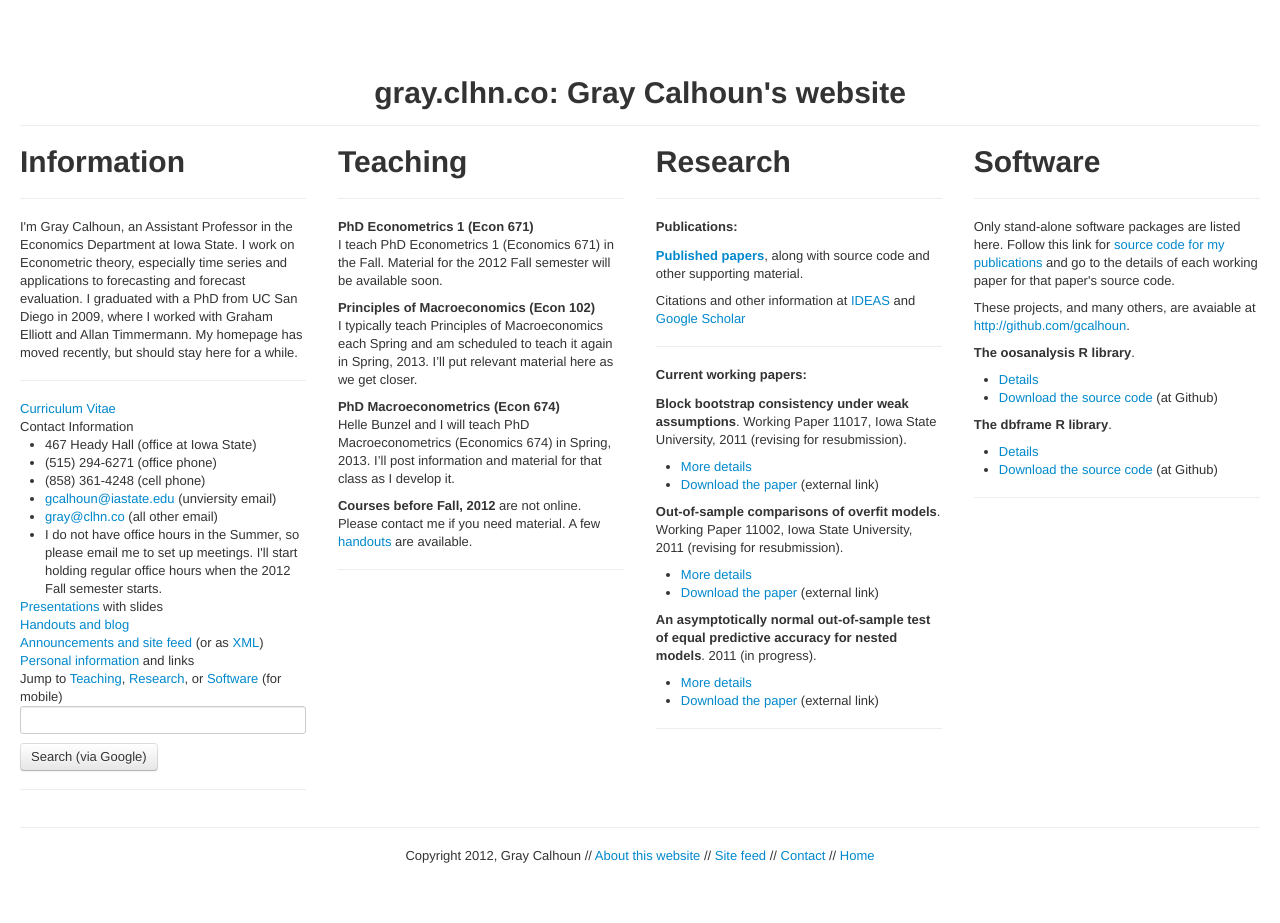
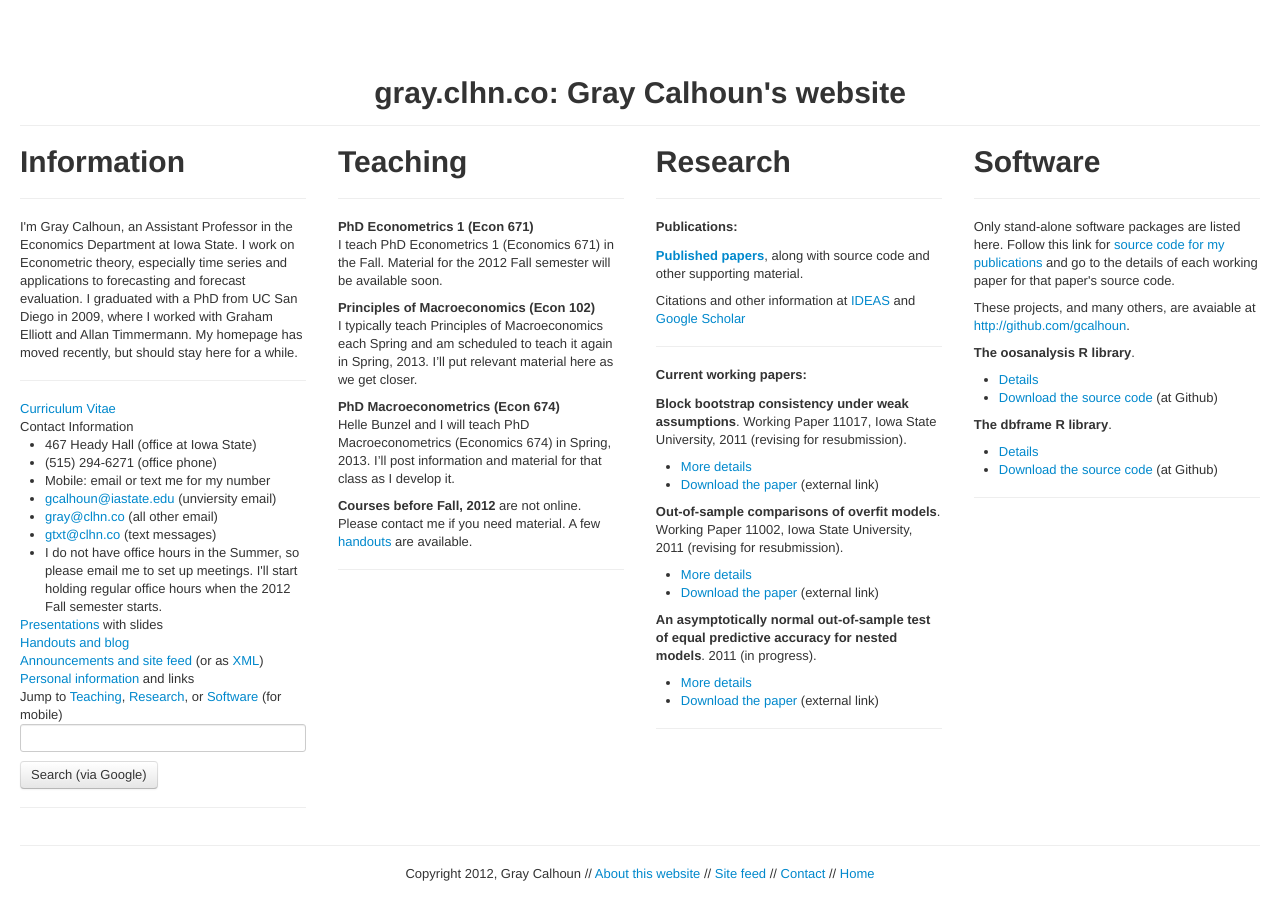
Before and after one commit to mmkuang/grayclhn.github.io, a Jekyll site: the page built from index.html, in a window 1280 px wide. Built offline with Jekyll 4.4.1, drawn with Linux system fonts in a browser that asks for light colours.

Commit message:
Added pointer to cell phone number

```diff
--- /dev/null
+++ b/_includes/text_email
@@ -0,0 +1 @@
+gtxt@clhn.co
--- a/index.html
+++ b/index.html
@@ -30,9 +30,10 @@ title: "Gray Calhoun's website"
       <li>Contact Information<ul>
 	  <li>467 Heady Hall (office at Iowa State)</li>
 	  <li>(515) 294-6271 (office phone)</li>
-	  <li>(858) 361-4248 (cell phone)</li>
+          <li>Mobile: email or text me for my number</li>
 	  <li><a href="mailto:{% include univ_email %}">{% include univ_email %}</a> (unviersity email)</li>
 	  <li><a href="mailto:{% include main_email %}">{% include main_email %}</a> (all other email)</li>
+          <li><a href="mailto:{% include text_email %}">{% include text_email %}</a> (text messages)</li>
 	  <li>I do not have office hours in the Summer, so please email me
 	    to set up meetings. I'll start holding regular office hours when
 	    the 2012 Fall semester starts.</li>
```
